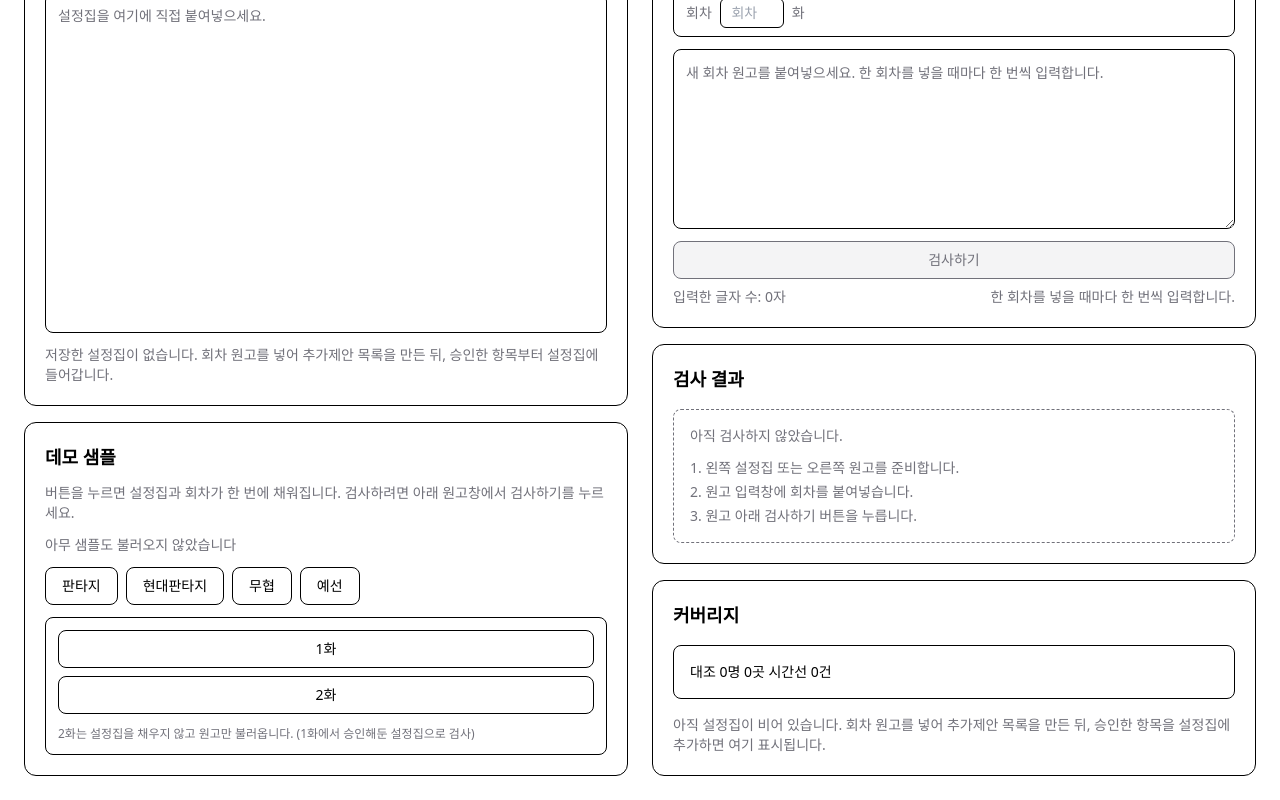
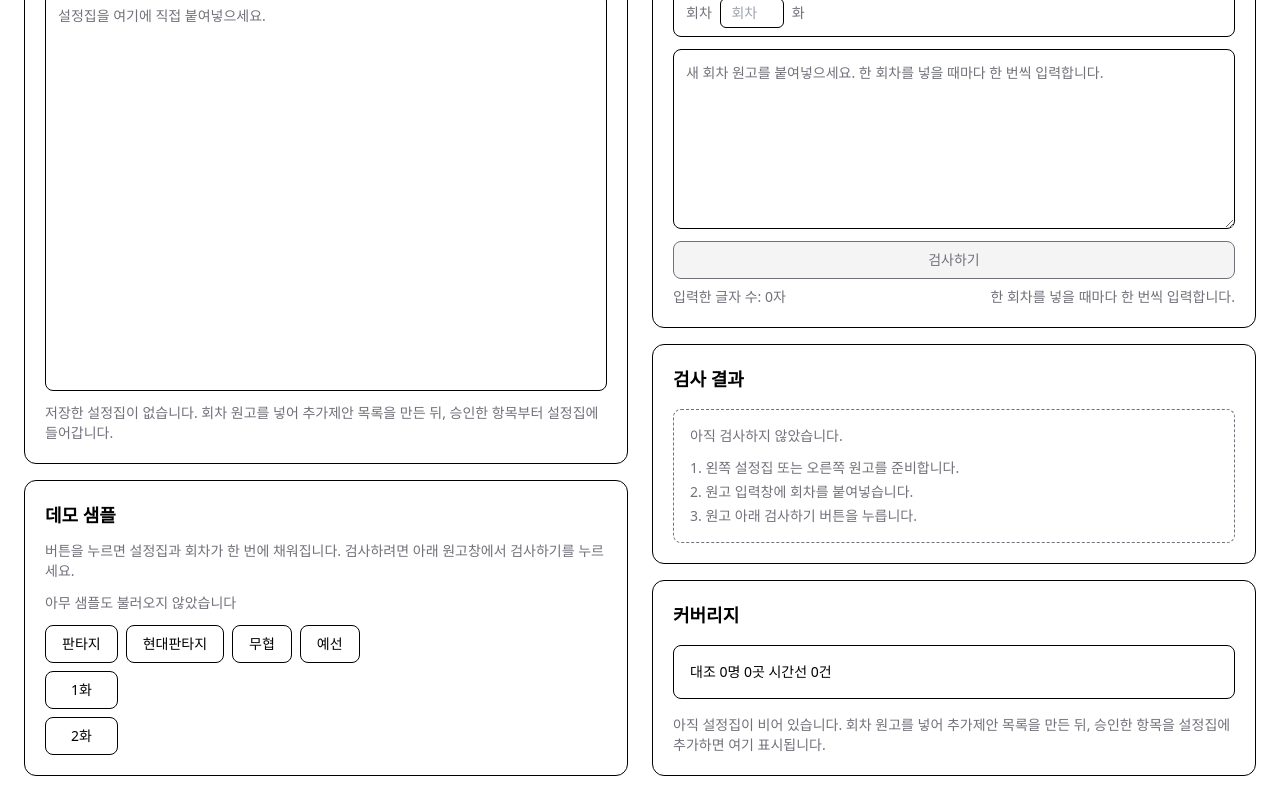
Before and after one commit to park-jang-sup/novel-setting-check-service, a Next.js app: page / in a window 1280 px wide. Both pictures are taken after a click on the button "판타지". Shown: the part 96-896 px from the top of the page. Built offline with nearby package versions, Linux system fonts and the light colour scheme.

Commit message:
feat: 데모 샘플 장르별 에피소드 배치 구조 개선

```diff
--- a/app/page.tsx
+++ b/app/page.tsx
@@ -151,8 +151,8 @@ export default function Home() {
             </div>
             <div className="flex flex-wrap gap-2">
               {WORKS.map((w) => (
+                <div key={w.label} className="flex flex-col gap-2">
                   <button
-                  key={w.label}
                     type="button"
                     onClick={() => {
                       setIsOpen(w.label);
@@ -161,22 +161,17 @@ export default function Home() {
                   >
                     {w.label}
                   </button>
-              ))}
-            </div>
-            {isOpen && (() => {
-              const work = WORKS.find((w) => w.label === isOpen);
-              if (!work) return null;
-              return (
-                <div className="flex flex-col gap-2 rounded-lg border border-[var(--border)] bg-[var(--card)]/80 p-3">
-                  {work.episodes.map((ep) => {
-                    const isCurrent = currentWorkLabel === work.label
+                  {isOpen === w.label && (
+                    <div className="flex flex-col gap-2">
+                      {w.episodes.map((ep) => {
+                        const isCurrent = currentWorkLabel === w.label
                           && currentEpisodeNumber === ep.label.replace("화", "");
                         return (
                           <button
                             key={ep.label}
                             type="button"
-                        onClick={() => handleLoadEpisode(work, ep)}
-                        className={`rounded-lg border px-4 py-2 text-sm font-medium ${
+                            onClick={() => handleLoadEpisode(w, ep)}
+                            className={`w-full rounded-lg border px-4 py-2 text-sm font-medium ${
                               isCurrent
                                 ? "border-[var(--accent)] bg-[var(--accent)]/10 text-[var(--accent)] hover:bg-[var(--accent)]/20"
                                 : "border-[var(--border)] bg-[var(--card)]/80 hover:border-[var(--accent)] hover:bg-[var(--card)]"
@@ -186,14 +181,11 @@ export default function Home() {
                           </button>
                         );
                       })}
-                  <p className="w-full text-xs text-[var(--muted-foreground)] mt-1">
-                    {work.episodes.find((e) => e.fillSettings === false)
-                      ? "2화는 설정집을 채우지 않고 원고만 불러옵니다. (1화에서 승인해둔 설정집으로 검사)"
-                      : "설정집과 원고를 함께 불러옵니다."}
-                  </p>
                     </div>
-              );
-            })()}
+                  )}
+                </div>
+              ))}
+            </div>
           </div>
         </div>
       </section>
```
Lines whose indentation alone changed are shown as unchanged.
